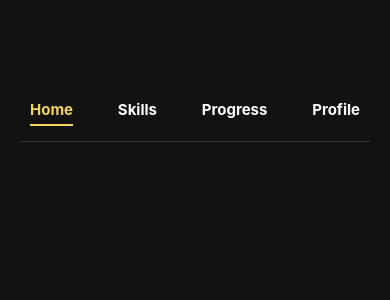
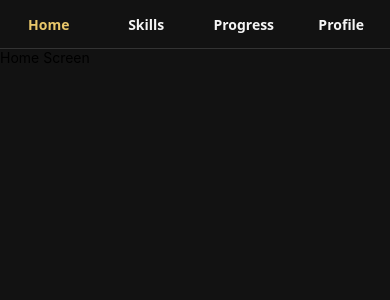
Before and after one commit to stoychodebrenliev/calisthenics-app, a React Native app: screen /Home in a window 390 px wide. Shown: the top 300 px of the page. Built offline with nearby package versions, Linux system fonts and the light colour scheme.

Commit message:
Create the 4 Main Pages and Start Styling the Home Page

```diff
--- a/App.js
+++ b/App.js
@@ -1,63 +1,64 @@
 import { StatusBar } from 'expo-status-bar';
-import { StyleSheet, Text, View, Pressable } from 'react-native';
+import { NavigationContainer, DarkTheme } from '@react-navigation/native';
+import { createBottomTabNavigator } from '@react-navigation/bottom-tabs';
+import { View } from 'react-native';
+
+import HomeScreen from './screens/homeScreen';
+import SkillsScreen from './screens/skillsScreen';
+import ProgressScreen from './screens/progressScreen';
+import ProfileScreen from './screens/profileScreen';
+
+const Tab = createBottomTabNavigator();
+
+const appTheme = {
+  ...DarkTheme,
+  colors: {
+    ...DarkTheme.colors,
+    primary: '#E8C76A',
+    background: '#121212',
+    card: '#121212',
+    text: '#F5F5F5',
+    border: '#333333',
+  },
+};
 
 export default function App() {
   return (
-    <View style={styles.container}>
-      <View style={styles.navbar}>
-        <Pressable>
-          <Text style={styles.navbarTextActive}>Home</Text>
-        </Pressable>
-        <Pressable>
-          <Text style={styles.navbarTextInactive}>Skills</Text>
-        </Pressable>
-        <Pressable>
-          <Text style={styles.navbarTextInactive}>Progress</Text>
-        </Pressable>
-        <Pressable>
-          <Text style={styles.navbarTextInactive}>Profile</Text>
-        </Pressable>
-      </View>
-      <StatusBar style="light" />
-    </View>
+    <>
+    <StatusBar style="light" />
+
+    <NavigationContainer theme={appTheme}>
+      <Tab.Navigator
+          screenOptions={{
+            tabBarIcon: () => <View />,
+            tabBarIconStyle: { display: 'none' },
+            headerShown: false,
+            tabBarPosition: 'top',
+            tabBarShowIcon: () => null,
+            tabBarActiveTintColor: '#E8C76A',
+            tabBarInactiveTintColor: '#F5F5F5',
+            tabBarStyle: {
+              backgroundColor: '#121212',
+              borderBottomWidth: 1,
+              borderBottomColor: '#333333',
+            },
+            tabBarLabelStyle: {
+              fontSize: 14,
+              fontWeight: 'bold',
+              textTransform: 'none',
+              marginTop: 10
+            },
+            sceneStyle: {
+              backgroundColor: '#121212',
+            },
+          }}
+        >
+        <Tab.Screen name="Home" component={HomeScreen} />
+        <Tab.Screen name="Skills" component={SkillsScreen} />
+        <Tab.Screen name="Progress" component={ProgressScreen} />
+        <Tab.Screen name="Profile" component={ProfileScreen} />
+      </Tab.Navigator>
+    </NavigationContainer>
+    </>
   );
 }
-
-const styles = StyleSheet.create({
-  container: {
-    flex: 1,
-    justifyContent: 'flex-start',
-    backgroundColor: '#121212',
-    alignItems: 'flex-start',
-    paddingTop: 70,
-    paddingHorizontal: 20,
-
-  },
-  navbar: {
-    flexDirection: 'row',
-    justifyContent: 'space-between',
-    width: '100%',
-    marginTop: 30,
-    marginBottom: 20,
-    paddingHorizontal: 10,
-    borderBottomWidth: 1,
-    borderBottomColor: '#333',
-    paddingBottom: 15,
-  },
-
-  navbarTextInactive: {
-    color: '#fff',
-    fontSize: 15,
-    fontWeight: 'bold'
-  },
-
-  navbarTextActive: {
-    color: '#F4D35E',
-    fontSize: 15,
-    fontWeight: 'bold',
-    borderBottomWidth: 2,
-    borderBottomColor: '#F4D35E',
-    paddingBottom: 5,
-  }
-
-});
--- a/package.json
+++ b/package.json
@@ -3,10 +3,14 @@
   "version": "1.0.0",
   "main": "index.js",
   "dependencies": {
+    "@react-navigation/bottom-tabs": "^7.21.0",
+    "@react-navigation/native": "^7.5.1",
     "expo": "^58.0.22",
     "expo-status-bar": "~58.0.4",
     "react": "19.3.0",
-    "react-native": "0.88.1"
+    "react-native": "0.88.1",
+    "react-native-safe-area-context": "~5.10.1",
+    "react-native-screens": "~4.30.1"
   },
   "scripts": {
     "start": "expo start",
--- a/screens/homeScreen.js
+++ b/screens/homeScreen.js
@@ -0,0 +1,9 @@
+import { View, Text, StyleSheet, Pressable } from 'react-native';
+
+export default function HomeScreen() {
+    return (
+        <View>
+            <Text>Home Screen</Text>
+        </View>
+    );
+}
--- a/screens/profileScreen.js
+++ b/screens/profileScreen.js
@@ -0,0 +1,9 @@
+import { View, Text, StyleSheet, Pressable } from 'react-native';
+
+export default function ProfileScreen() {
+    return (
+        <View>
+            <Text>Profile Screen</Text>
+        </View>
+    );
+}
--- a/screens/progressScreen.js
+++ b/screens/progressScreen.js
@@ -0,0 +1,9 @@
+import { View, Text, StyleSheet, Pressable } from 'react-native';
+
+export default function ProgressScreen() {
+    return (
+        <View>
+            <Text>Progress Screen</Text>
+        </View>
+    );
+}
--- a/screens/skillsScreen.js
+++ b/screens/skillsScreen.js
@@ -0,0 +1,9 @@
+import { View, Text, StyleSheet, Pressable } from 'react-native';
+
+export default function SkillsScreen() {
+    return (
+        <View>
+            <Text>Skills Screen</Text>
+        </View>
+    );
+}
```
Also changed, not shown: 1 other file (tests, documents, lock files or other folders).
